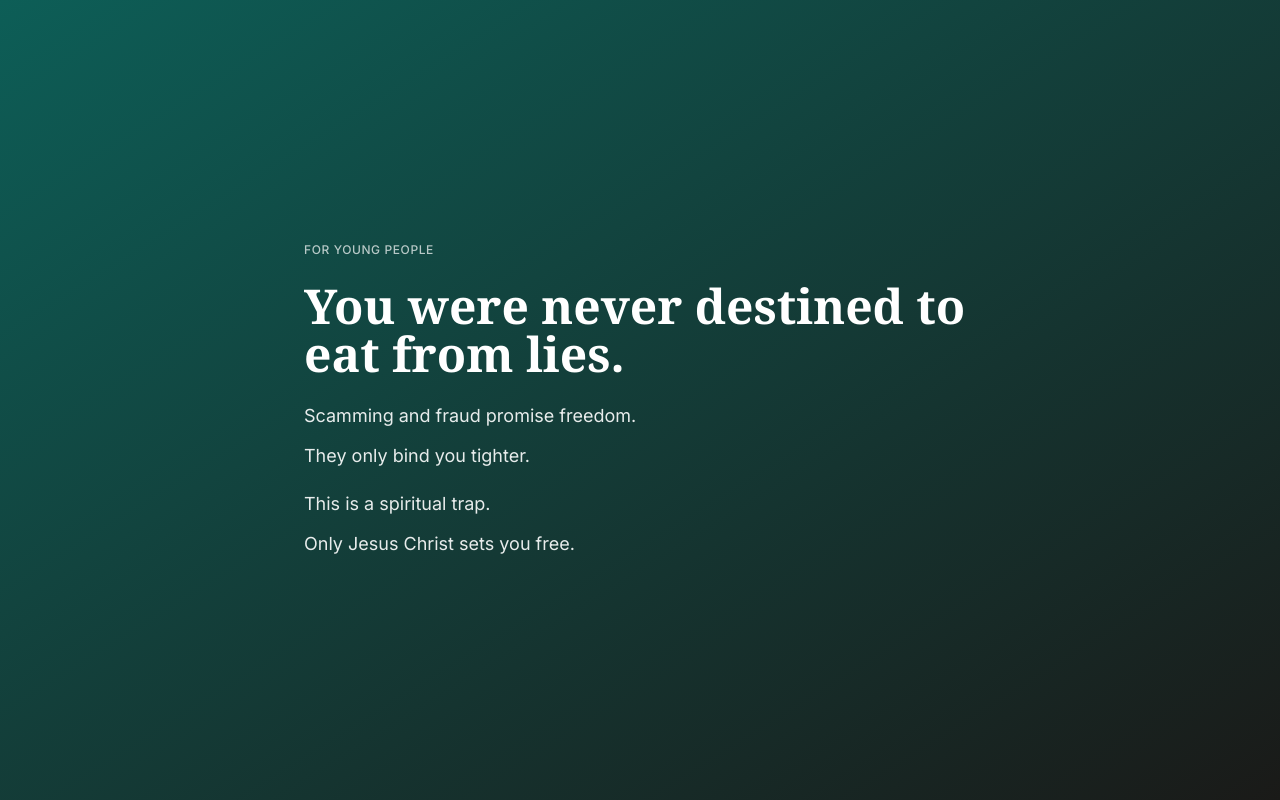
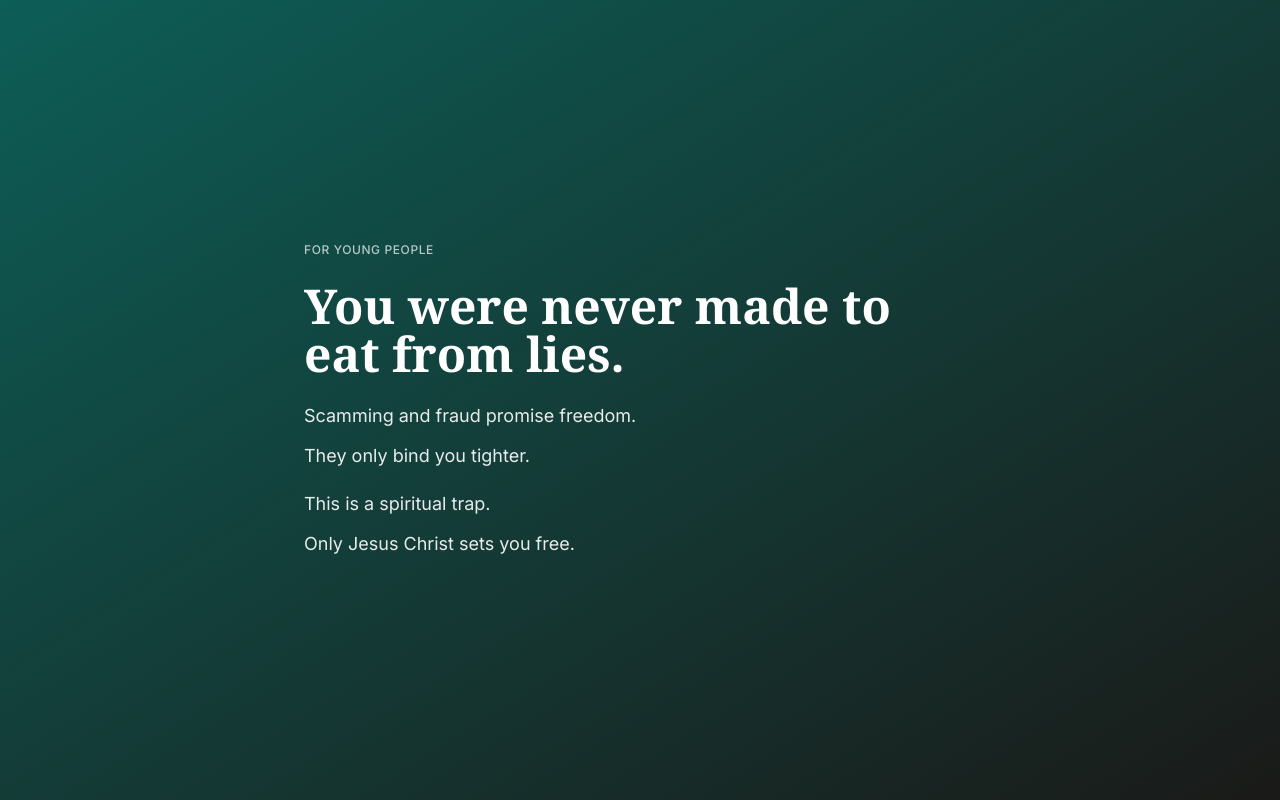
Before and after one commit to whoisjimilitan/restoration-community, a Next.js app in the folder apps/web/: page / in a window 1280 px wide. Shown: the top 800 px of the page. Built offline with nearby package versions, Linux system fonts and the light colour scheme; a web font is replaced by a local one.

Commit message:
refine: Hero back to 'You were never made to eat from lies'

```diff
--- a/apps/web/src/app/page.tsx
+++ b/apps/web/src/app/page.tsx
@@ -31,7 +31,7 @@ export default function Home() {
 
           <div className={`transform transition-all duration-700 ${isLoaded ? 'opacity-100 translate-y-0' : 'opacity-0 translate-y-4'}`} style={{ transitionDelay: '240ms' }}>
             <h1 className="text-4xl md:text-5xl font-rc-serif font-bold text-white leading-tight">
-              You were never destined to eat from lies.
+              You were never made to eat from lies.
             </h1>
           </div>
 
```
